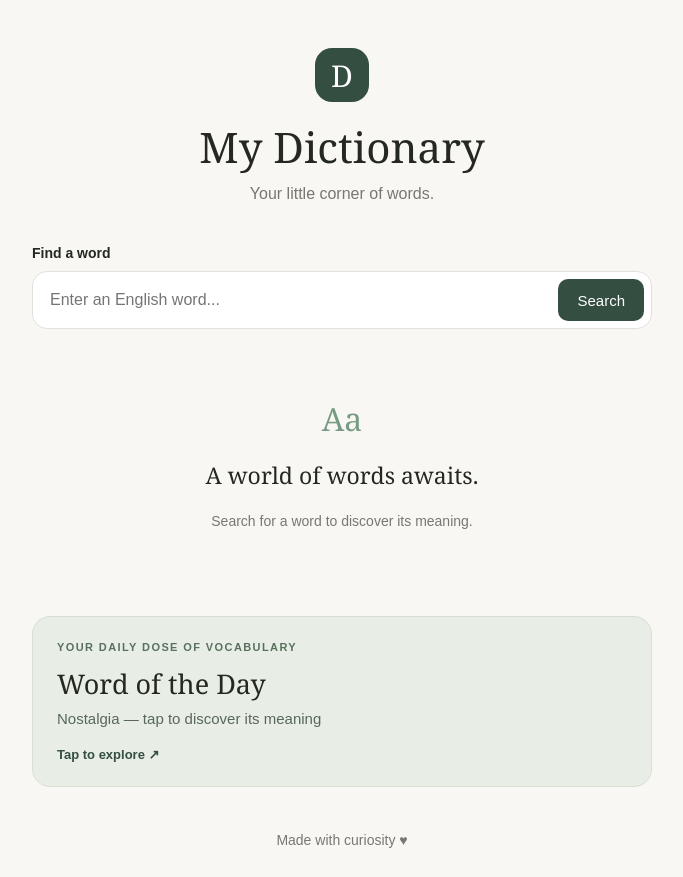
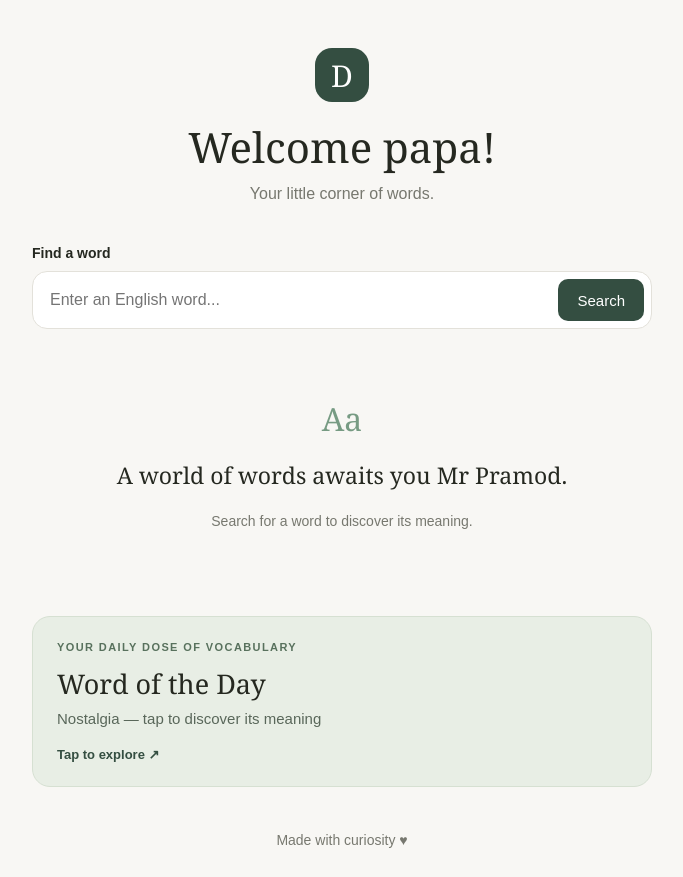
Before and after one commit to bytecraft-afk/MyDictionary, a plain HTML site: page index.html in a window 1280 px wide. Shown: the whole page, without its empty margins (298-981 px from the left). Drawn offline with Linux system fonts and the light colour scheme.

Commit message:
personalized it

```diff
--- a/index.html
+++ b/index.html
@@ -16,7 +16,7 @@
         <div id="main-view">
             <header>
                 <div class="logo">D</div>
-                <h1>My Dictionary</h1>
+                <h1>Welcome papa!</h1>
                 <p>Your little corner of words.</p>
             </header>
 
@@ -37,7 +37,7 @@
             <section id="result" aria-live="polite">
                 <div class="welcome">
                     <div class="book-icon">Aa</div>
-                    <h2>A world of words awaits.</h2>
+                    <h2>A world of words awaits you Mr Pramod.</h2>
                     <p>Search for a word to discover its meaning.</p>
                 </div>
             </section>
```
